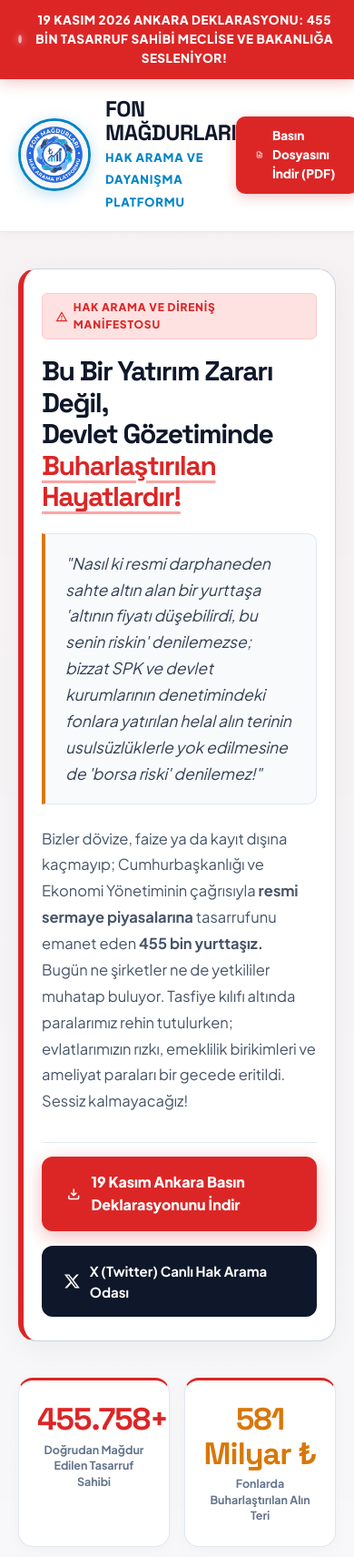
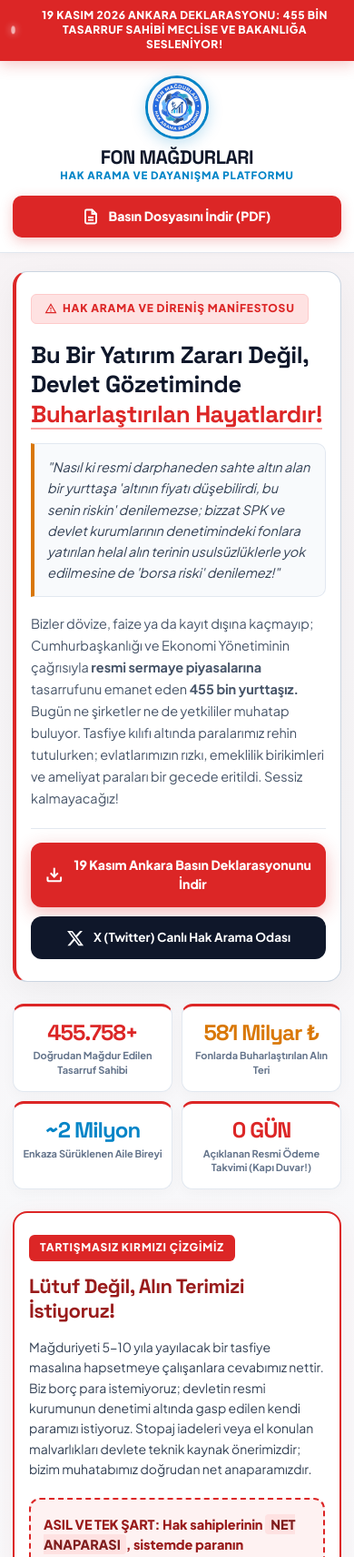
Before and after one commit to alikokrtv/fonder-web, a plain HTML site: page index.html in a window 390 px wide. Shown: the top 1711 px of the page at 91% size. Drawn offline with Linux system fonts and the light colour scheme.

Commit message:
fix: Mobil gorunum baştan aşağı optimize edildi (header, butonlar, tipografi)

```diff
--- a/index.html
+++ b/index.html
@@ -437,13 +437,177 @@
       font-size: 13px;
     }
 
-    @media (max-width: 860px) {
-      .main-slogan { font-size: 30px; }
-      .tragedy-stats { grid-template-columns: repeat(2, 1fr); }
-      .stories-grid { grid-template-columns: 1fr; }
-      .steps-grid { grid-template-columns: 1fr; }
-      .step-item[style*="span 2"] { grid-column: span 1 !important; }
-      .manifesto-box { padding: 26px 20px; }
+    @media (max-width: 768px) {
+      .emergency-bar {
+        font-size: 12px;
+        padding: 9px 12px;
+        line-height: 1.35;
+      }
+
+      .header-inner {
+        flex-direction: column;
+        gap: 14px;
+        padding: 16px 14px;
+        text-align: center;
+      }
+
+      .brand {
+        flex-direction: column;
+        gap: 8px;
+        align-items: center;
+      }
+
+      .brand-logo {
+        width: 70px;
+        height: 70px;
+      }
+
+      .brand-titles h1 {
+        font-size: 21px;
+        text-align: center;
+      }
+
+      .brand-titles span {
+        font-size: 11.5px;
+        text-align: center;
+        display: block;
+      }
+
+      .btn-header-pdf {
+        width: 100%;
+        justify-content: center;
+        padding: 12px 16px;
+        font-size: 14px;
+      }
+
+      main {
+        padding: 20px 14px 50px;
+      }
+
+      .manifesto-box {
+        padding: 24px 16px;
+        border-radius: 16px;
+        margin-bottom: 24px;
+        border-left-width: 4px;
+      }
+
+      .main-slogan {
+        font-size: 26px;
+        line-height: 1.25;
+        letter-spacing: -0.6px;
+        margin-bottom: 16px;
+      }
+
+      .manifesto-quote {
+        font-size: 14.5px;
+        padding: 14px 14px;
+        line-height: 1.6;
+        margin-bottom: 18px;
+      }
+
+      .manifesto-text {
+        font-size: 14.5px;
+        line-height: 1.65;
+        margin-bottom: 20px;
+      }
+
+      .hero-action-row {
+        flex-direction: column;
+        gap: 10px;
+        width: 100%;
+      }
+
+      .btn-main-action {
+        width: 100%;
+        justify-content: center;
+        padding: 14px 16px;
+        font-size: 14px;
+        text-align: center;
+      }
+
+      .btn-space-action {
+        width: 100%;
+        justify-content: center;
+        padding: 13px 16px;
+        font-size: 13.5px;
+        text-align: center;
+      }
+
+      .tragedy-stats {
+        grid-template-columns: repeat(2, 1fr);
+        gap: 10px;
+        margin-bottom: 24px;
+      }
+
+      .t-card {
+        padding: 16px 10px;
+        border-radius: 12px;
+      }
+
+      .t-num {
+        font-size: 24px;
+        margin-bottom: 4px;
+      }
+
+      .t-lbl {
+        font-size: 11px;
+      }
+
+      .primary-demand-banner {
+        padding: 24px 16px;
+        border-radius: 16px;
+        margin-bottom: 24px;
+      }
+
+      .primary-demand-banner h2 {
+        font-size: 22px;
+        line-height: 1.25;
+      }
+
+      .primary-demand-banner p {
+        font-size: 14px;
+        line-height: 1.6;
+      }
+
+      .red-demand-box {
+        padding: 16px 14px;
+        font-size: 14.5px;
+        line-height: 1.55;
+      }
+
+      .five-steps {
+        margin-bottom: 30px;
+      }
+
+      .steps-grid {
+        grid-template-columns: 1fr;
+        gap: 12px;
+      }
+
+      .step-item[style*="span 2"] {
+        grid-column: span 1 !important;
+      }
+
+      .step-item {
+        padding: 18px 16px;
+        border-radius: 14px;
+      }
+
+      .step-header h4 {
+        font-size: 15px;
+      }
+
+      .step-item p {
+        padding-left: 0;
+        margin-top: 6px;
+        font-size: 13.5px;
+        line-height: 1.55;
+      }
+
+      footer {
+        padding: 24px 16px;
+        font-size: 12px;
+      }
     }
   </style>
 </head>
```
